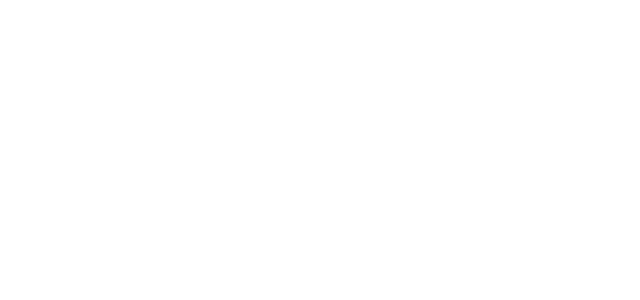
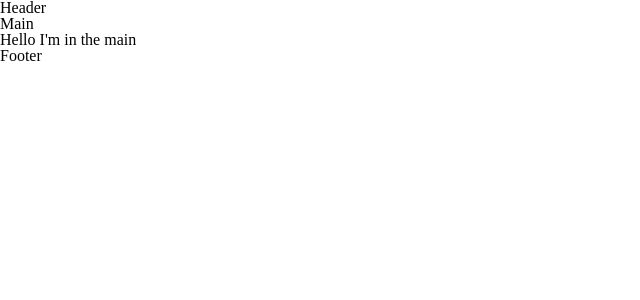
Before and after one commit to Hacene010/Trankilos, a React (Create React App) app: page / in a window 1280 px wide. Shown: the top 300 px of the page, without its empty margins (0-640 px from the left). Built offline with nearby package versions, Linux system fonts and the light colour scheme.

Commit message:
updated the app.jsx components by calling the header, main and footer components

```diff
--- a/src/App.jsx
+++ b/src/App.jsx
@@ -1,7 +1,16 @@
+import Footer from './components/Footer/Footer';
+import Header from './components/Header/Header';
+import Main from './components/Main/Main';
 import SApp from './style';
 
 function App() {
-  return <SApp />;
+  return (
+    <SApp>
+      <Header />
+      <Main />
+      <Footer />
+    </SApp>
+  );
 }
 
 export default App;
```
